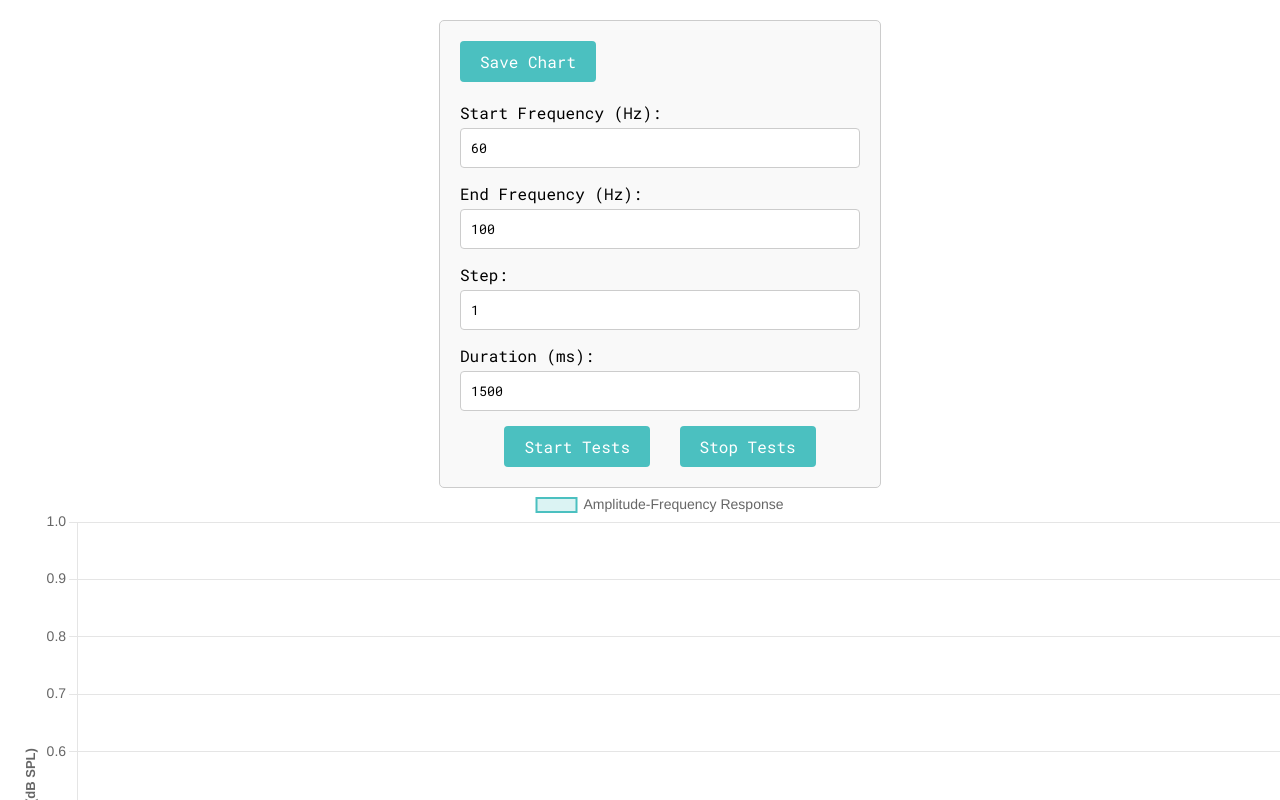
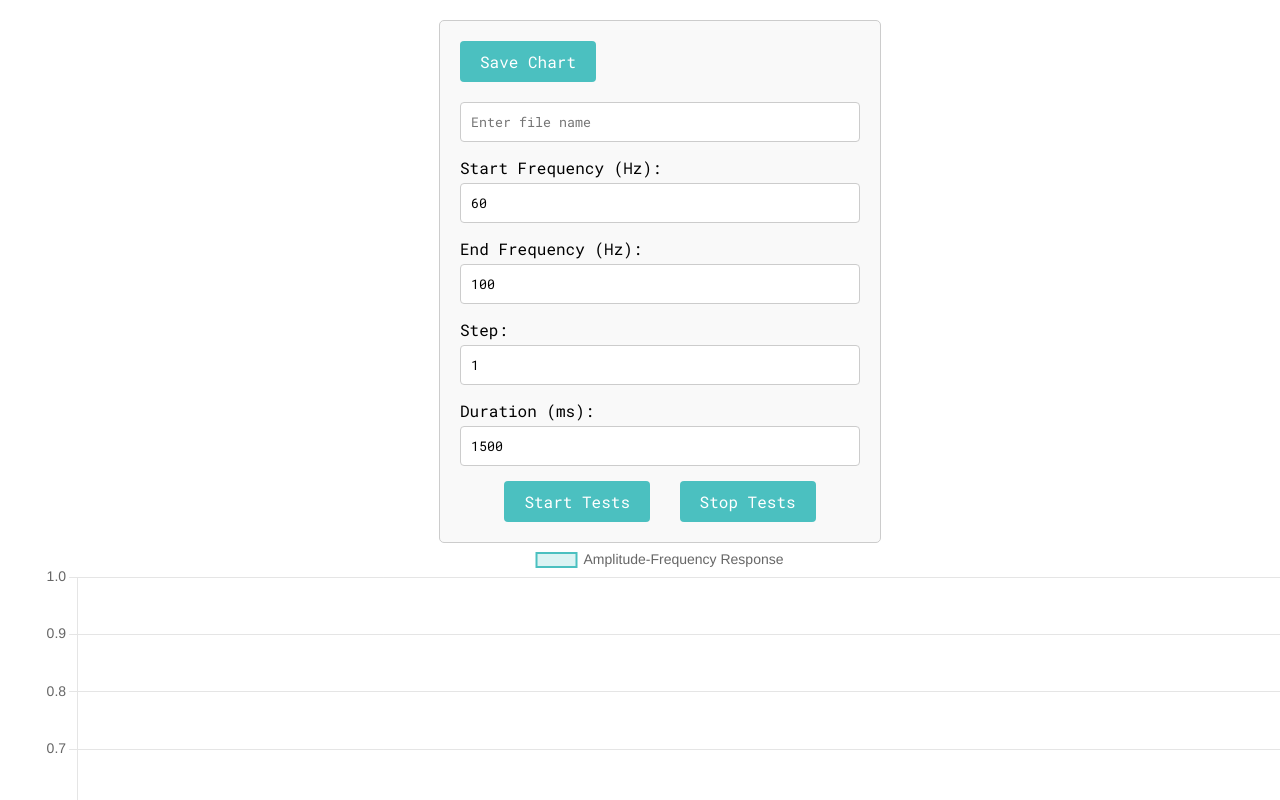
Before and after one commit to strenger001k/frequency-response-diploma, a plain HTML site: page index.html in a window 1280 px wide. Both pictures are taken after a click on the button "Stop Tests". Shown: the top 800 px of the page. Drawn offline with Linux system fonts and the light colour scheme.

Commit message:
Add File name

```diff
--- a/index.html
+++ b/index.html
@@ -41,7 +41,7 @@
             margin-bottom: 5px;
         }
 
-        .form-container input[type="number"] {
+        .form-container input {
             width: 100%;
             padding: 10px;
             margin-bottom: 15px;
@@ -49,6 +49,10 @@
             border-radius: 4px;
             box-sizing: border-box;
             font-family: 'Roboto Mono', monospace;
+        }
+
+        #fileName {
+            display: none;
         }
 
         .button-container {
@@ -95,6 +99,7 @@
             <button id="saveButton">
                 Save Chart
             </button>
+            <input type="text" id="fileName" placeholder="Enter file name">
             <label for="startFrequency">Start Frequency (Hz):</label>
             <input type="number" id="startFrequency" value="60">
             <label for="endFrequency">End Frequency (Hz):</label>
@@ -301,15 +306,17 @@
                 mediaStream = null;
             }
             document.getElementById("saveButton").style.display = "block";
+            document.getElementById("fileName").style.display = "block";
         }
 
         async function saveChartAsImage() {
             if (achxChart) {
                 const canvas = document.getElementById('achxChart');
                 const url = canvas.toDataURL('image/png');
+                const fileName = document.getElementById('fileName').value || 'chart';
                 const link = document.createElement('a');
                 link.href = url;
-                link.download = 'chart.png';
+                link.download = `${fileName}.png`;
                 link.click();
             }
         }
@@ -318,7 +325,9 @@
 
         document.getElementById("startButton").addEventListener("click", async () => {
             stop = false;
+
             document.getElementById("saveButton").style.display = "none";
+            document.getElementById("fileName").style.display = "none";
 
             clearCanvas();
             updateACHXChart();
```
